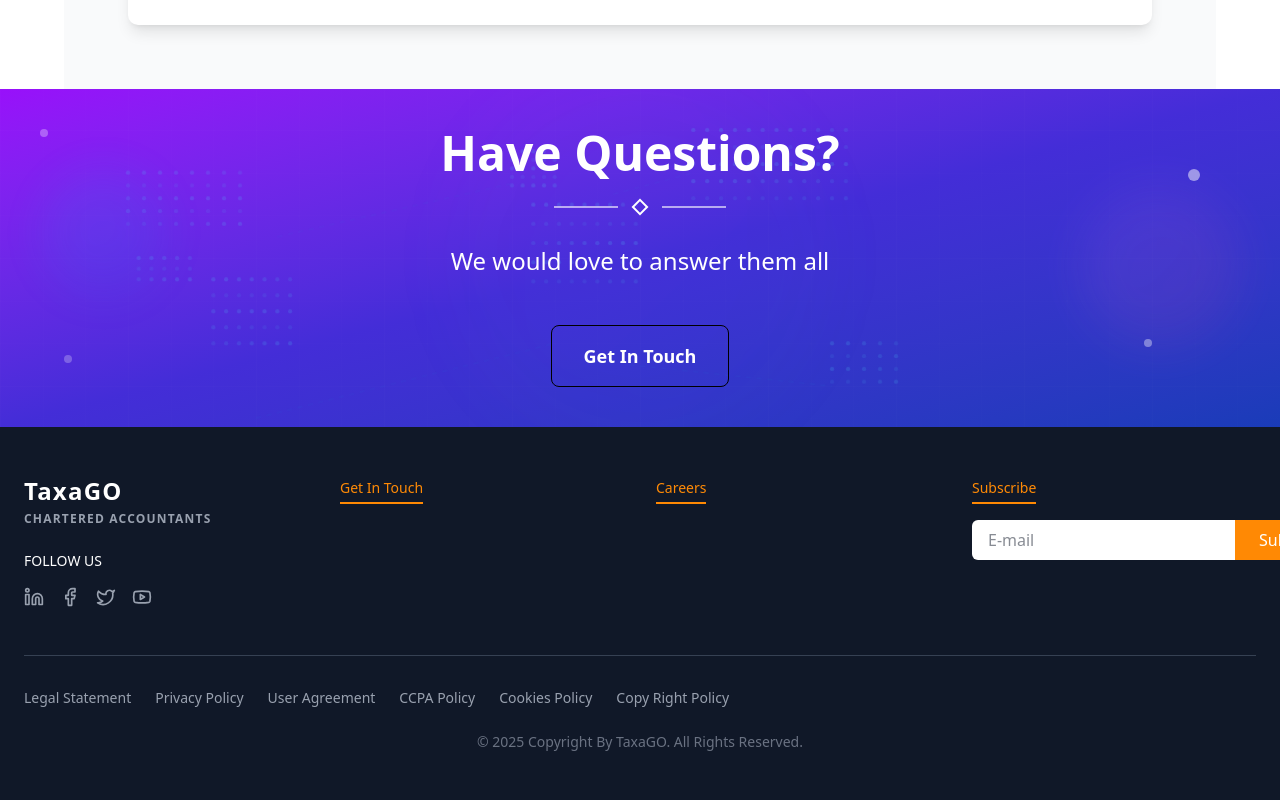
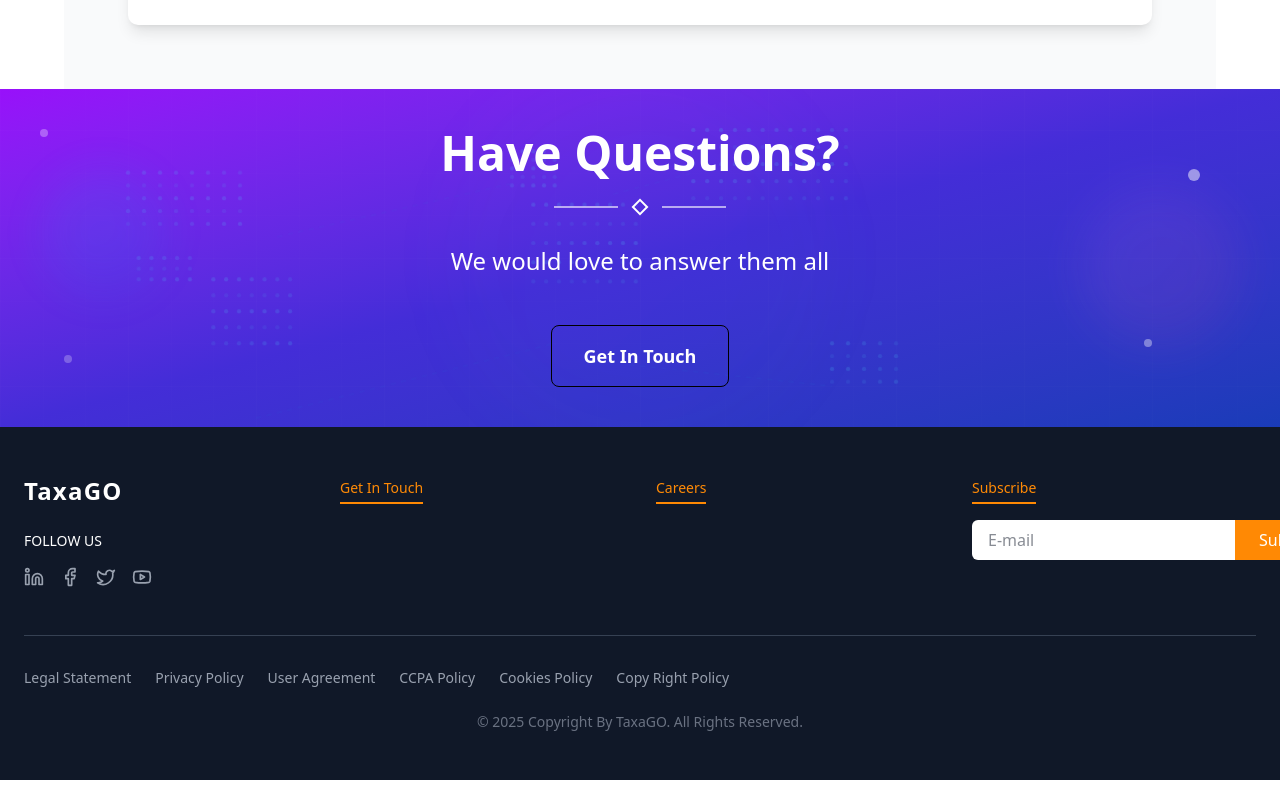
Before and after one commit to Ansh4359/Kraftino, a Next.js app: page / in a window 1280 px wide. Shown: the part 2546-3346 px from the top of the page. Built offline with nearby package versions, Linux system fonts and the light colour scheme.

Commit message:
removed in header

```diff
--- a/src/app/Components/footer.tsx
+++ b/src/app/Components/footer.tsx
@@ -23,9 +23,9 @@ export default function Footer() {
           <div className="space-y-6">
             <div className="text-2xl font-bold tracking-wider">
               TaxaGO
-              <div className="text-xs text-gray-400 mt-1">
+              {/* <div className="text-xs text-gray-400 mt-1">
                 CHARTERED ACCOUNTANTS
-              </div>
+              </div> */}
             </div>
 
             <div>
```
